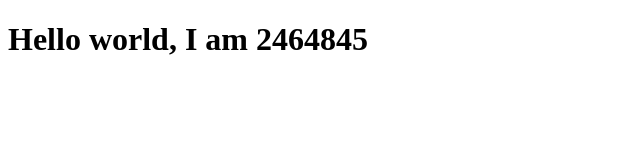
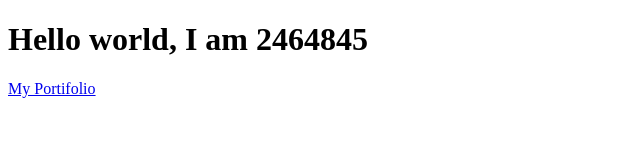
Before and after one commit to ThipeIsaac/Labrepo1, a plain HTML site: page index.html in a window 1280 px wide. Shown: the whole page, without its empty margins (0-640 px from the left). Drawn offline with Linux system fonts and the light colour scheme.

Commit message:
Update index.html

```diff
--- a/index.html
+++ b/index.html
@@ -8,6 +8,6 @@
 <body>
     <h1>Hello world, I am 2464845</h1>
 
-    <a href= "2464845-lab2.html"></a>
+    <a href= "2464845-lab2.html"> My Portifolio </a>
 </body>
 </html>
```
